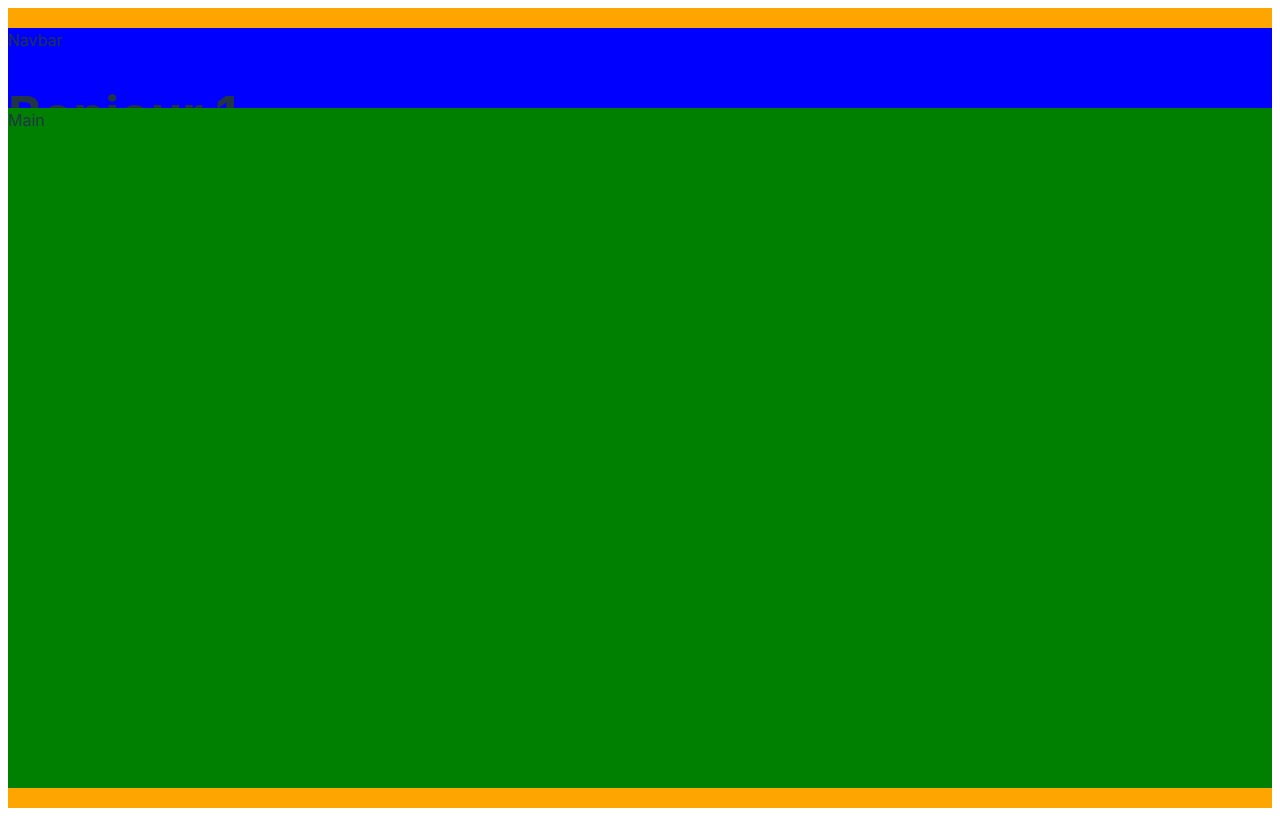
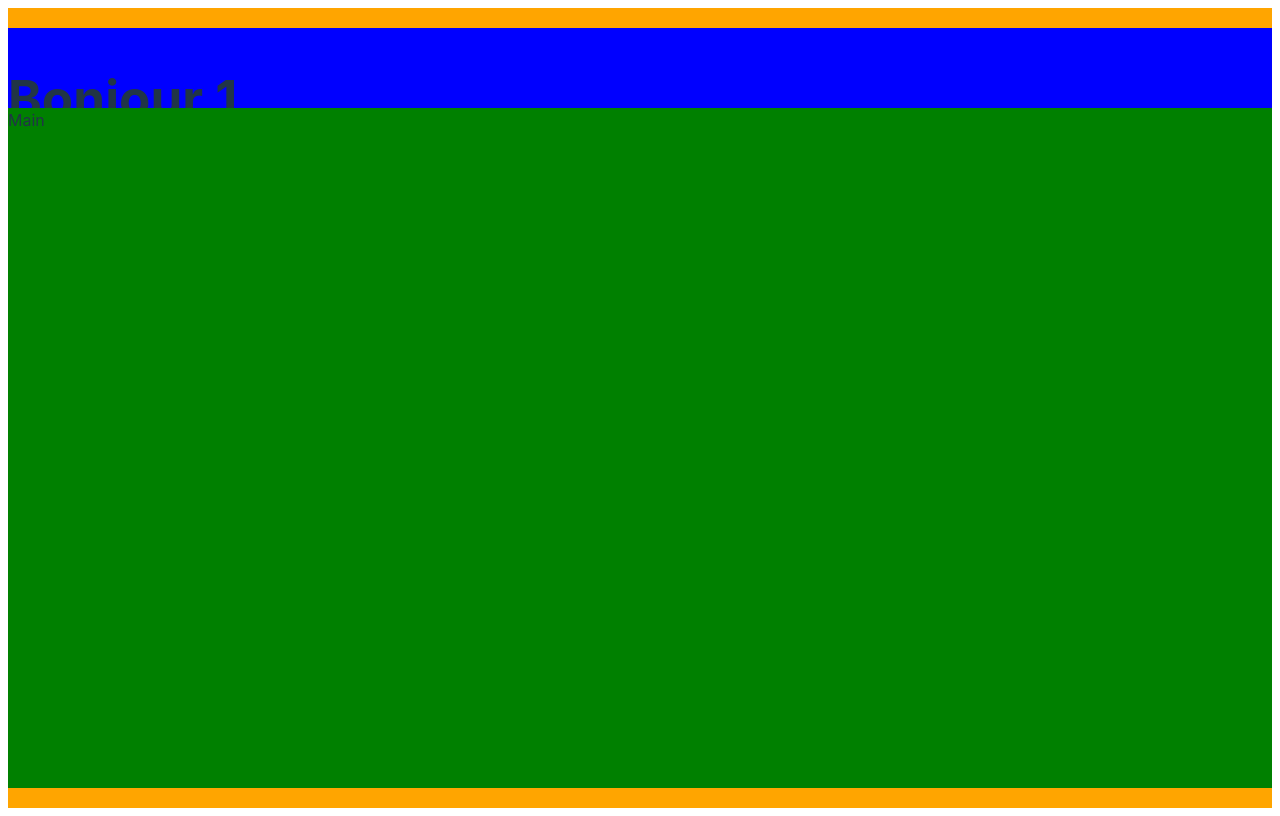
Before and after one commit to djibh/crazee, a React (Vite) app: page /order/1 in a window 1280 px wide. Built offline with nearby package versions, Linux system fonts and the light colour scheme.

Commit message:
REFACTOR (F04:ORDER) > Create Navbar & Main components

```diff
--- /dev/null
+++ b/src/components/pages/order/Main.jsx
@@ -0,0 +1,12 @@
+import { styled } from "styled-components";
+
+export default function Main() {
+  return (
+    <MainStyled>Main</MainStyled>
+  )
+}
+
+const MainStyled = styled.main`
+    background: green;
+    flex: 1;
+`;
--- /dev/null
+++ b/src/components/pages/order/Navbar.jsx
@@ -0,0 +1,20 @@
+import PropTypes from 'prop-types';
+import { Link } from "react-router-dom";
+import { styled } from "styled-components";
+
+export default function Navbar({ username }) {
+  return (
+    <NavbarStyled>
+        <h1>Bonjour { username }</h1>
+        <Link to="/"><button>Déconnexion</button></Link>
+    </NavbarStyled>
+  )
+}
+const NavbarStyled = styled.nav`
+    background: blue;
+    height: 10vh;
+`;
+
+Navbar.propTypes = {
+    username: PropTypes.string,
+}
--- a/src/components/pages/order/OrderPage.jsx
+++ b/src/components/pages/order/OrderPage.jsx
@@ -1,5 +1,7 @@
-import { Link, useParams } from "react-router-dom";
+import { useParams } from "react-router-dom";
 import { styled } from "styled-components";
+import Navbar from "./Navbar";
+import Main from "./Main";
 
 export default function OrderPage() {
   const { username } = useParams()
@@ -7,12 +9,8 @@ export default function OrderPage() {
   return (
     <OrderPageStyled>
       <div className="container">
-        <div className="navbar">
-          Navbar
-          <h1>Bonjour { username }</h1>
-          <Link to="/"><button>Déconnexion</button></Link>
-        </div>
-        <div className="main">Main</div>
+        <Navbar username={username}/>
+        <Main />
       </div>
     </OrderPageStyled>
   )
@@ -32,13 +30,5 @@ const OrderPageStyled = styled.div`
     display: flex;
     flex-direction: column;
 
-    .navbar {
-      background: blue;
-      height: 10vh;
-    }
-    .main {
-      background: green;
-      flex: 1;
-    }
   }
 `;
```
